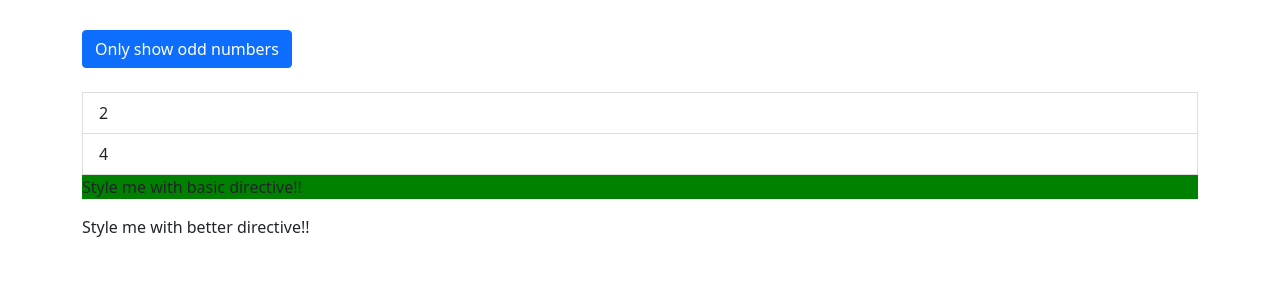
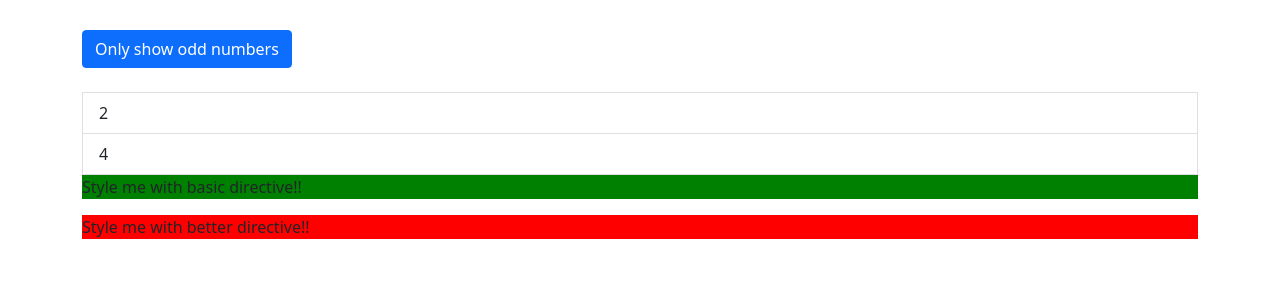
Before and after one commit to chintoz/ng-directives, an Angular app: page / in a window 1280 px wide. Shown: the top 300 px of the page. Built offline with nearby package versions, Linux system fonts and the light colour scheme.

Commit message:
Changes to add binding properties to a directive to be able to customize it.

```diff
--- a/src/app/app.component.html
+++ b/src/app/app.component.html
@@ -22,8 +22,11 @@
       </ng-template>
 
       <p appBasicHighLight>Style me with basic directive!!</p>
-      <p appBetterHightlight>Style me with better directive!!</p>
-
+      <p [appBetterHightlight]="'yellow'"
+         [defaultColor]="'red'">Style me with better directive!!</p>
+      <!-- Directive attribute could be used without [] only for strings-->
+      <!-- In that case, it looks like an element attribute but in reality-->
+      <!-- it's a directive attribute -->
     </div>
   </div>
 </div>
--- a/src/app/better-highlight/better-highlight.directive.ts
+++ b/src/app/better-highlight/better-highlight.directive.ts
@@ -1,28 +1,32 @@
-import {Directive, ElementRef, HostBinding, HostListener, OnInit, Renderer2} from '@angular/core';
+import {Directive, ElementRef, HostBinding, HostListener, Input, OnInit, Renderer2} from '@angular/core';
 
 @Directive({
   selector: '[appBetterHightlight]'
 })
 export class BetterHighlightDirective implements OnInit {
 
-  @HostBinding('style.backgroundColor') backgroundColor: string = 'transparent'
+  @Input() defaultColor: string = 'transparent';
+  // You are able to "reuse" directive name to provide value. In that case, directive name
+  // has to be enclose by [].
+  @Input('appBetterHightlight') highlightColor: string = 'blue';
+  @HostBinding('style.backgroundColor') backgroundColor: string = ''
 
   constructor(private elementRef: ElementRef, private renderer: Renderer2) {
   }
 
   ngOnInit(): void {
+    this.backgroundColor = this.defaultColor
   }
 
   @HostListener('mouseenter') mouseover(eventData: Event) {
     //this.renderer.setStyle(this.elementRef.nativeElement, 'background-color', 'blue')
-    this.backgroundColor = 'blue'
+    this.backgroundColor = this.highlightColor
   }
 
   @HostListener('mouseleave') mouseleave(eventData: Event) {
     //this.renderer.setStyle(this.elementRef.nativeElement, 'background-color', 'transparent')
-    this.backgroundColor = 'transparent'
+    this.backgroundColor = this.defaultColor
   }
 
 
-
 }
```
